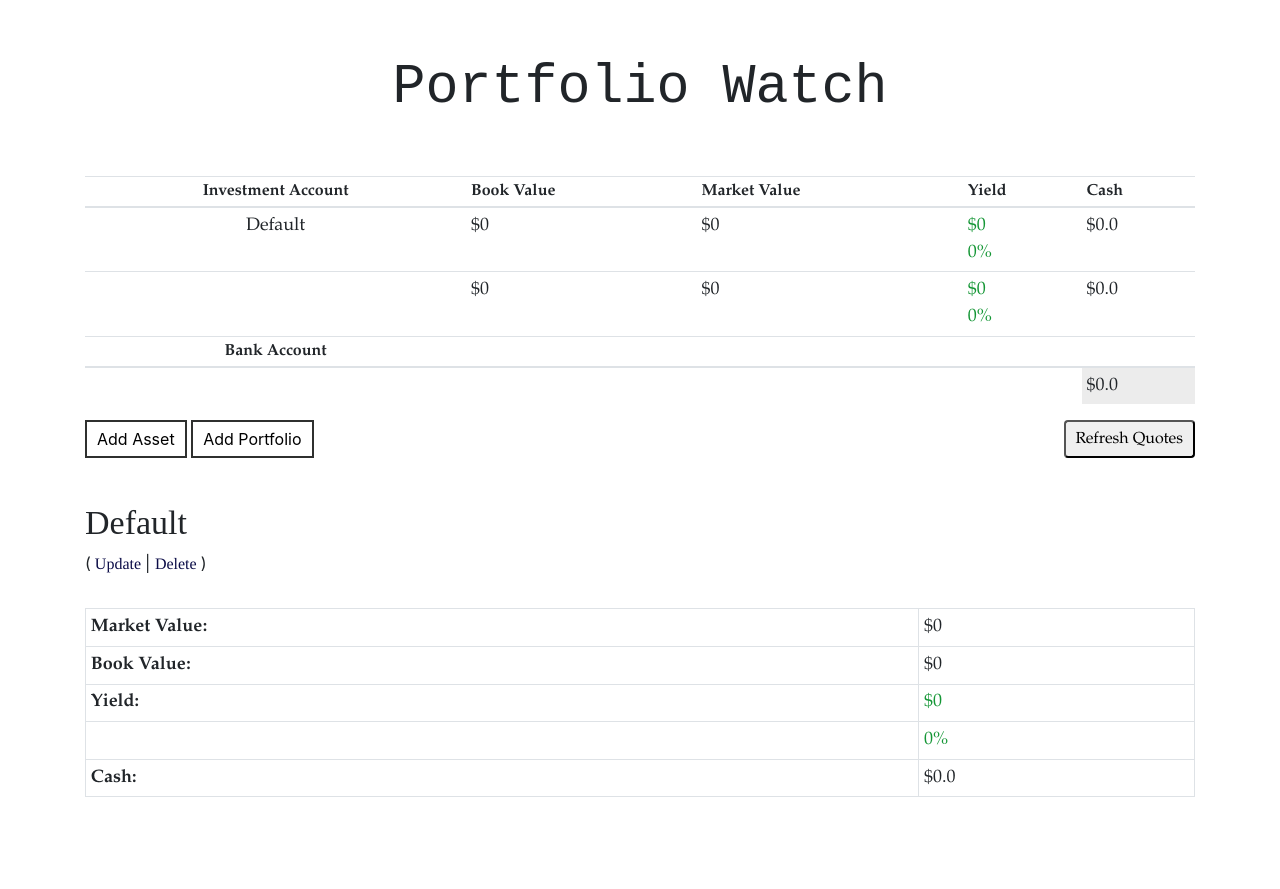
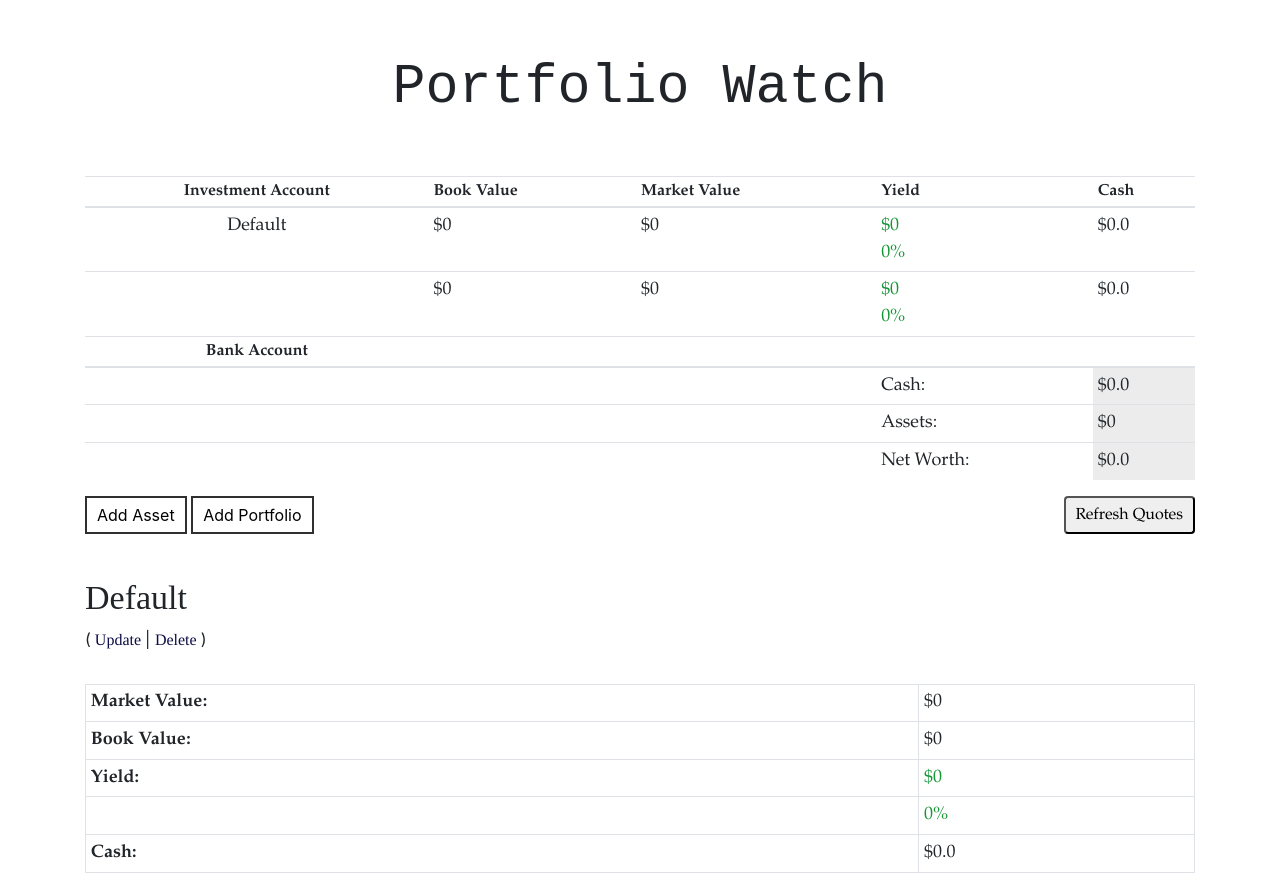
Before and after one commit to mj0-git/Crypto-Portfolio-Tracker, a Django app: page / in a window 1280 px wide. Before the commit the page ends 797 px from the top, so only its background shows below. Run offline with Django 3.2, Linux system fonts and the light colour scheme; data comes from the database, SQL or seed files in the repository; data that the repository does not hold is empty; parts of the project's set-up code (start-up, migrations or seed data) failed here and were passed over; some libraries are stand-ins or nearby versions.

Commit message:
Added Net Summary

```diff
--- a/home/models.py
+++ b/home/models.py
@@ -34,7 +34,6 @@ class Asset(models.Model):
     entry_price = models.DecimalField(max_digits=10, decimal_places=2)
     target_price = models.DecimalField(max_digits=10, decimal_places=2, default=0.00)
     stop_price = models.DecimalField(max_digits=10, decimal_places=2, default=0.00)
-    current_price = models.DecimalField(max_digits=10, decimal_places=2, default=0.00)
     type = models.CharField(max_length=10, choices=ASSET_TYPE_CHOICES, default='equity')
 
     OPTION_TYPE_CHOICES = (
@@ -44,8 +43,13 @@ class Asset(models.Model):
     option_strike = models.DecimalField(max_digits=10, decimal_places=2, blank=True, default=0.00)
     option_expiry = models.DateField(default=timezone.now, blank=True)
     option_type = models.CharField(max_length=10, choices=OPTION_TYPE_CHOICES, default='calls')
+    portfolio = models.ForeignKey('Portfolio', on_delete=models.CASCADE, null=False, default=1)
 
-    portfolio = models.ForeignKey('Portfolio', on_delete=models.CASCADE, null=False, default=1)
+    # Output Variables Only
+    current_price = models.DecimalField(max_digits=10, decimal_places=2, default=0.00)
+    bookval = models.DecimalField(max_digits=10, decimal_places=2, default=0.00)
+    marketval = models.DecimalField(max_digits=10, decimal_places=2, default=0.00)
+    profit = models.DecimalField(max_digits=10, decimal_places=2, default=0.00)
 
     def __str__(self) -> str:
         return self.name
--- a/home/templates/home/asset_list.html
+++ b/home/templates/home/asset_list.html
@@ -72,14 +72,28 @@
                 <td>${{s.cash}}</td>
             </tr>
         {% endfor %}
-        {% if saving_total%}
+        {% if net_total%}
             <tr>
                 <td></td>
                 <td></td>
                 <td></td>
+                <td>Cash:</td>
+                <td class="table-active">${{net_total.cash}}</td>
+            </tr>
+            <tr>
                 <td></td>
-                <td class="table-active">${{saving_total.cash}}</td>
-                </tr>
+                <td></td>
+                <td></td>
+                <td>Assets:</td>
+                <td class="table-active">${{net_total.assets}}</td>
+            </tr>
+            <tr>
+                <td></td>
+                <td></td>
+                <td></td>
+                <td>Net Worth:</td>
+                <td class="table-active">${{net_total.net}}</td>
+            </tr>
         {% endif %}
         </tbody>
     </table>
--- a/home/views.py
+++ b/home/views.py
@@ -38,6 +38,9 @@ class MainView(ListView):
         # Get Saving Accounts
         saving_accounts = Portfolio.objects.filter(type="saving")
 
+        df = pd.DataFrame.from_records(Portfolio.objects.all().values())
+        #print(df.head())
+
         # Track Investment Running Totals
         investment_list = []
         invest_total_book = 0
@@ -46,7 +49,7 @@ class MainView(ListView):
 
         # Track Savings Running Totals
         saving_list = []
-        saving_total_cash = 0
+        total_cash = 0
 
         # Work in Progress...
         df = pd.DataFrame({'mass': [0.330, 4.87 , 5.97],
@@ -68,69 +71,53 @@ class MainView(ListView):
         # Saving Account
         for account in saving_accounts:
             saving_list.append(account)
-            saving_total_cash += account.cash
+            total_cash += account.cash
             account.cash = "{:,}".format(round(account.cash,2))
-
 
         # Investment Account
         for account in invest_accounts:
             asset_set = account.asset_set.all()
 
-            # Track Portfolio total
-            account_book = 0
-            account_market = 0
+            # Summary of Single Investment Account
+            account_book = sum(float(asset.bookval) for asset in asset_set)
+            account_market = sum(float(asset.marketval) for asset in asset_set)
             account_cash = float(account.cash)
-
-            for asset in asset_set:
-
-                # Adjust size for option (1 contract = 100 shares)
-                adj = 1
-                if (asset.type == "option"):
-                    adj = 100
-
-                current_price  = float(asset.current_price)
-                size = float(asset.size)
-                entry_price = float(asset.entry_price)
-
-                book_value = round(entry_price * (size*adj),2)
-                account_book += book_value
-
-                market_value = round(current_price * (size*adj),2)
-                account_market += market_value
-
-                asset.profit = round(market_value - book_value,2)
-                asset.marketval = market_value
-                asset.bookval = book_value
+            market, book, cash, c_yield, p_yield = get_summary(account_market, account_book, account_cash)
+            account.marketval = market
+            account.bookval = book
+            account.cash = cash
+            account.c_yield = c_yield
+            account.p_yield = p_yield
+            investment_list.append( {"account":account, "assets":asset_set}  )
 
 
             invest_total_book += account_book
             invest_total_cash += account_cash
             invest_total_market += account_market
 
-            # Summary of Single Portfolio
-            market, book, cash, c_yield, p_yield = get_summary(account_market, account_book, account_cash)
-            account.marketval = market
-            account.bookval = book
-            account.cash = cash
-            account.c_yield = c_yield
-            account.p_yield = p_yield
+        # Saving and Investment Details
+        context["savings_list"] = saving_list
+        context["investment_list"] = investment_list
 
-            investment_list.append( {"account":account, "assets":asset_set}  )
-
-         # Summary of ALL Portfolios
-        context["investment_list"] = investment_list
+        # Summary of Total Investment Accounts
         market, book, cash, c_yield, p_yield = get_summary(invest_total_market, invest_total_book, invest_total_cash)
         context["invest_total"] = {"market":market, "book":book, "p_yield":p_yield, "c_yield":c_yield, "cash":cash}
 
-        context["savings_list"] = saving_list
-        saving_total_cash = float(saving_total_cash) + invest_total_cash
-        saving_total_cash = "{:,}".format(round(saving_total_cash,2))
-        context["saving_total"] = {"cash":saving_total_cash}
+        # Summary of Total Net Worth
+        total_cash = float(total_cash) + invest_total_cash - invest_total_book
+        total_net = total_cash + invest_total_market
+        total_cash = "{:,}".format(round(total_cash,2))
+        total_net = "{:,}".format(round(total_net,2))
+        context["net_total"] = {"cash":total_cash, "assets":market, "net":total_net}
+
         return render(request, self.template_name, context)
 
-    def post(self, request,):
+    def post(self, request):
         get_asset_list()
         return redirect(self.success_url)
+
+
+
 
 def get_summary(in_market, in_book, in_cash):
     market = "{:,}".format(round(in_market,2))
@@ -180,6 +167,7 @@ def get_asset_list():
                 price = round(float(data["Global Quote"]['05. price']),2)
                 print("Asset:{}  Price:{}".format(asset.name, price))
                 asset.current_price = price
+                asset = get_asset_summary(asset)
                 asset.save()
             except requests.exceptions.HTTPError as e:
                 print("Failed to update ASSET Price for {}".format(asset.name) )
@@ -194,11 +182,29 @@ def get_asset_list():
                 price = chain[option_type][chain[option_type]['Strike'] == asset.option_strike]["Last Price"]
                 print("Asset:{} Option Price:{}".format(ticker, price))
                 asset.current_price = round(price.item(),2)
+                asset = get_asset_summary(asset)
                 asset.save()
             except requests.exceptions.HTTPError as e:
                 print("Failed to update OPTION Price for {}".format(asset.name) )
                 print (e.response.text)
 
+
+def get_asset_summary(asset):
+    adj = 1
+    if (asset.type == "option"):
+        adj = 100
+
+    current_price  = float(asset.current_price)
+    size = float(asset.size)
+    entry_price = float(asset.entry_price)
+    book_value = round(entry_price * (size*adj),2)
+    market_value = round(current_price * (size*adj),2)
+
+    asset.profit = round(market_value - book_value,2)
+    asset.marketval = market_value
+    asset.bookval = book_value
+
+    return asset
 
 class AssetCreate(CreateView):
     model = Asset
```
Also changed, not shown: home/migrations/0014_auto_20220115_0023.py (added), 1 other file.
